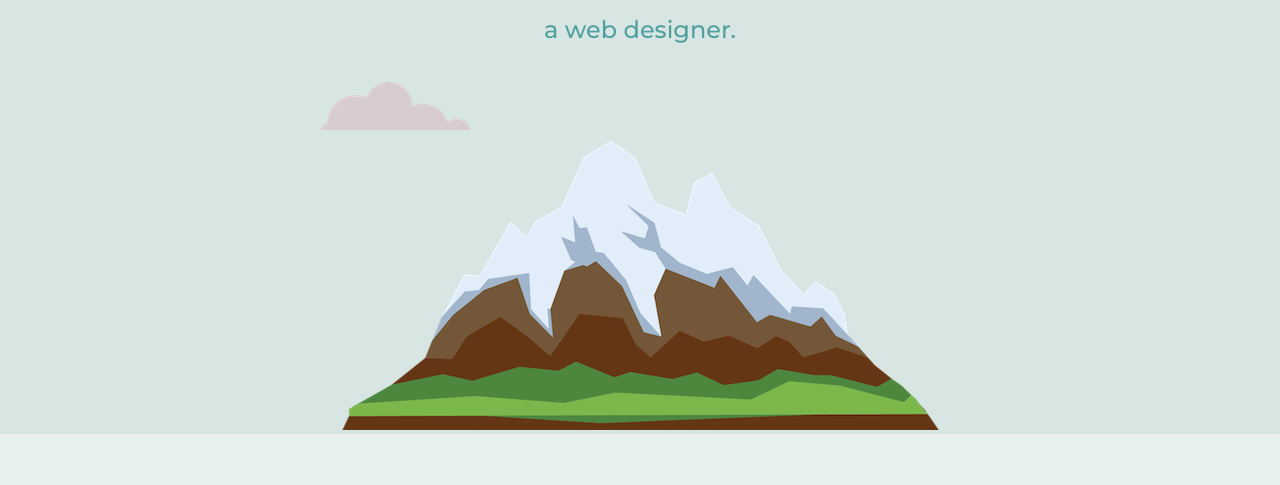
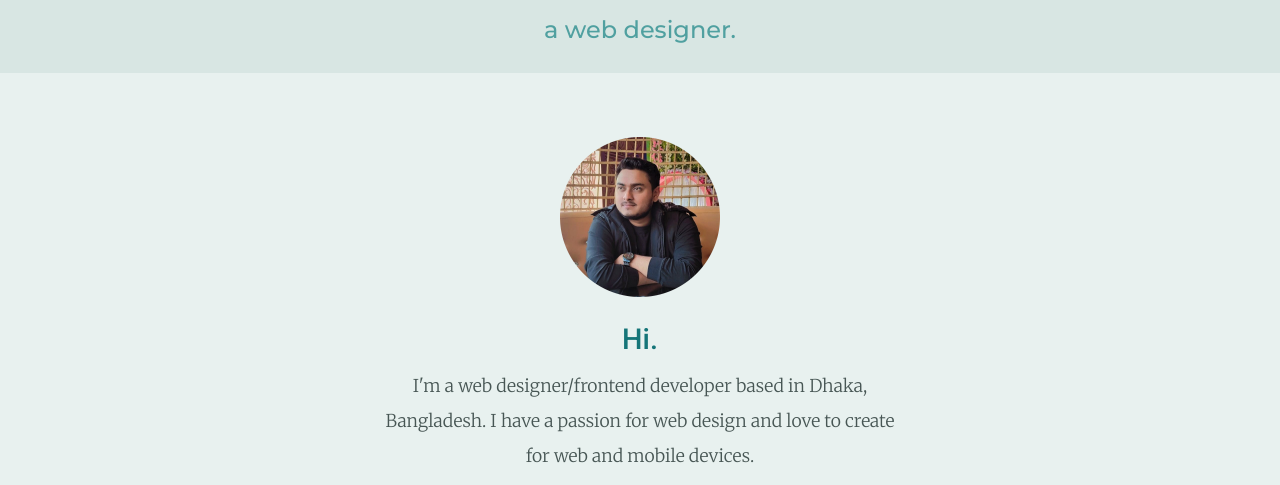
Before and after one commit to syed-rezwan/Syed-Rezwan-s-Site, a plain HTML site: page index.html in a window 1280 px wide. Shown: the part 315-800 px from the top of the page. Drawn offline with Linux system fonts and the light colour scheme.

Commit message:
Update index.html

```diff
--- a/index.html
+++ b/index.html
@@ -17,7 +17,6 @@
             <br>
             <h2 class="heading_prof">a web designer.</h2>
             <img class="bcloud" src="images/cloud.png" alt="cloud">
-            <img class="mtn" src="images/mountain.png" alt="cloud">
         </div>
         <!---------------------------------------------------------->
         <div class="middle_container">
```
